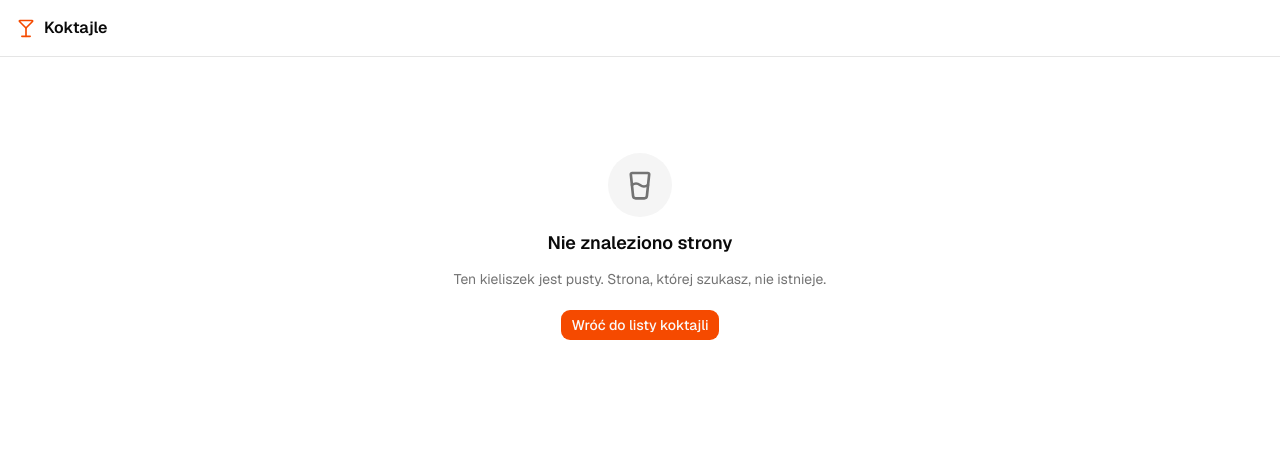
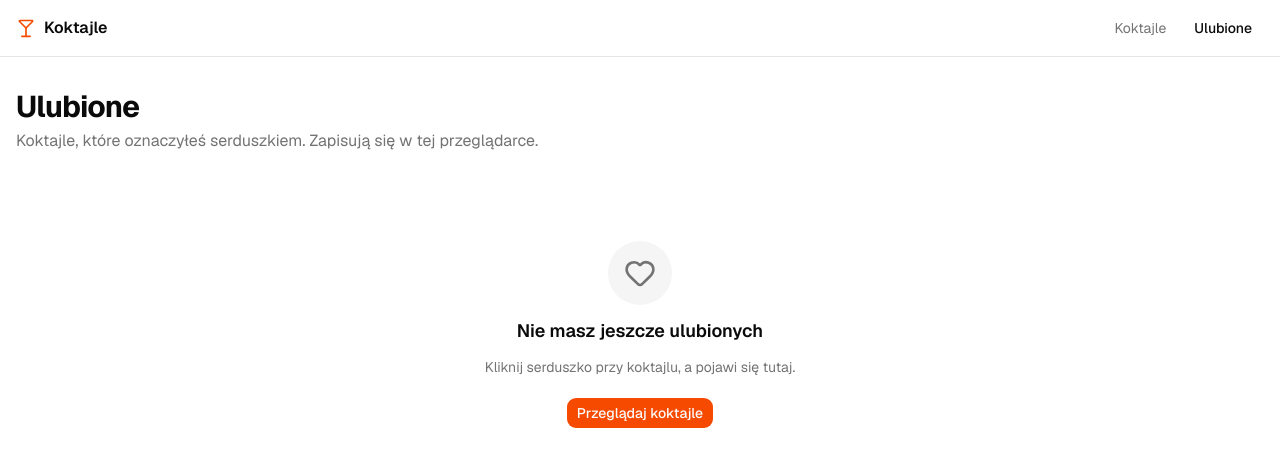
Before and after one commit to toxszym/solvro-rekrutacja-frontend, a Next.js app: page /favorites in a window 1280 px wide. Before the commit this address had no page. Shown: the top 466 px of the page. Built offline with nearby package versions, Linux system fonts and the light colour scheme.

Commit message:
feat: favorites saved in localStorage

```diff
--- a/src/app/cocktails/[id]/page.tsx
+++ b/src/app/cocktails/[id]/page.tsx
@@ -4,6 +4,7 @@ import { Badge } from "@/components/ui/badge";
 import { BackButton } from "@/features/cocktails/components/back-button";
 import { CocktailImage } from "@/features/cocktails/components/cocktail-image";
 import { IngredientList } from "@/features/cocktails/components/ingredient-list";
+import { FavoriteButton } from "@/features/favorites/favorite-button";
 import { getCachedCocktail, getCachedCocktailIds } from "@/features/cocktails/server";
 
 /** Przy buildzie generujemy stronę dla każdego koktajlu (potrzebne też do statycznego eksportu). */
@@ -63,6 +64,7 @@ export default async function CocktailPage({ params }: PageProps<"/cocktails/[id
             <h1 className="text-3xl font-bold tracking-tight sm:text-4xl">
               {cocktail.name}
             </h1>
+            <FavoriteButton cocktail={cocktail} variant="full" />
           </header>
 
           <section className="space-y-3">
--- /dev/null
+++ b/src/app/favorites/page.tsx
@@ -0,0 +1,20 @@
+import type { Metadata } from "next";
+import { FavoritesList } from "@/features/favorites/favorites-list";
+
+export const metadata: Metadata = {
+  title: "Ulubione",
+};
+
+export default function FavoritesPage() {
+  return (
+    <div className="space-y-6">
+      <div className="space-y-1">
+        <h1 className="text-3xl font-bold tracking-tight">Ulubione</h1>
+        <p className="text-muted-foreground">
+          Koktajle, które oznaczyłeś serduszkiem. Zapisują się w tej przeglądarce.
+        </p>
+      </div>
+      <FavoritesList />
+    </div>
+  );
+}
--- /dev/null
+++ b/src/components/main-nav.tsx
@@ -0,0 +1,50 @@
+"use client";
+
+import Link from "next/link";
+import { usePathname } from "next/navigation";
+import { useFavorites } from "@/features/favorites/use-favorites";
+import { cn } from "@/lib/utils";
+
+export function MainNav() {
+  const pathname = usePathname();
+  const { favorites } = useFavorites();
+
+  return (
+    <nav className="flex items-center gap-1 text-sm">
+      <NavLink href="/" active={pathname === "/"}>
+        Koktajle
+      </NavLink>
+      <NavLink href="/favorites" active={pathname === "/favorites"}>
+        Ulubione
+        {favorites.length > 0 && (
+          <span className="ml-1.5 rounded-full bg-primary px-1.5 py-0.5 text-xs leading-none text-primary-foreground tabular-nums">
+            {favorites.length}
+          </span>
+        )}
+      </NavLink>
+    </nav>
+  );
+}
+
+function NavLink({
+  href,
+  active,
+  children,
+}: {
+  href: string;
+  active: boolean;
+  children: React.ReactNode;
+}) {
+  return (
+    <Link
+      href={href}
+      aria-current={active ? "page" : undefined}
+      className={cn(
+        "flex items-center rounded-md px-3 py-1.5 transition-colors hover:bg-muted",
+        active ? "font-medium text-foreground" : "text-muted-foreground",
+      )}
+    >
+      {children}
+    </Link>
+  );
+}
--- a/src/components/site-header.tsx
+++ b/src/components/site-header.tsx
@@ -1,14 +1,16 @@
 import { MartiniIcon } from "lucide-react";
 import Link from "next/link";
+import { MainNav } from "./main-nav";
 
 export function SiteHeader() {
   return (
     <header className="sticky top-0 z-40 border-b bg-background/80 backdrop-blur">
-      <div className="container mx-auto flex h-14 items-center gap-4 px-4">
+      <div className="container mx-auto flex h-14 items-center justify-between gap-4 px-4">
         <Link href="/" className="flex items-center gap-2 font-semibold">
           <MartiniIcon className="size-5 text-primary" aria-hidden />
-          Koktajle
+          <span className="hidden sm:inline">Koktajle</span>
         </Link>
+        <MainNav />
       </div>
     </header>
   );
--- a/src/features/cocktails/components/cocktail-card.tsx
+++ b/src/features/cocktails/components/cocktail-card.tsx
@@ -1,14 +1,12 @@
 import Link from "next/link";
 import { Badge } from "@/components/ui/badge";
 import { Card, CardContent, CardDescription, CardTitle } from "@/components/ui/card";
-import type { Cocktail } from "../schemas";
+import { FavoriteButton } from "@/features/favorites/favorite-button";
+import type { FavoriteCocktail } from "@/features/favorites/favorites-store";
 import { CocktailImage } from "./cocktail-image";
 
 type CocktailCardProps = {
-  cocktail: Pick<
-    Cocktail,
-    "id" | "name" | "category" | "glass" | "imageUrl" | "alcoholic"
-  >;
+  cocktail: FavoriteCocktail;
   priority?: boolean;
 };
 
@@ -38,6 +36,9 @@ export function CocktailCard({ cocktail, priority }: CocktailCardProps) {
           Bezalkoholowy
         </Badge>
       )}
+
+      {/* z-10, żeby przycisk był nad linkiem rozciągniętym na całą kartę */}
+      <FavoriteButton cocktail={cocktail} className="absolute top-3 right-3 z-10" />
     </Card>
   );
 }
--- /dev/null
+++ b/src/features/favorites/favorite-button.tsx
@@ -0,0 +1,59 @@
+"use client";
+
+import { HeartIcon } from "lucide-react";
+import { Button } from "@/components/ui/button";
+import { cn } from "@/lib/utils";
+import type { FavoriteCocktail } from "./favorites-store";
+import { useFavorites } from "./use-favorites";
+
+type FavoriteButtonProps = {
+  cocktail: FavoriteCocktail;
+  /** `icon` – okrągły przycisk na karcie, `full` – przycisk z tekstem na stronie szczegółów. */
+  variant?: "icon" | "full";
+  className?: string;
+};
+
+export function FavoriteButton({
+  cocktail,
+  variant = "icon",
+  className,
+}: FavoriteButtonProps) {
+  const { isFavorite, toggleFavorite } = useFavorites();
+  const active = isFavorite(cocktail.id);
+  const label = active ? "Usuń z ulubionych" : "Dodaj do ulubionych";
+
+  const heart = (
+    <HeartIcon
+      className={cn("transition-colors", active && "fill-red-500 text-red-500")}
+      aria-hidden
+    />
+  );
+
+  if (variant === "full") {
+    return (
+      <Button
+        variant="outline"
+        onClick={() => toggleFavorite(cocktail)}
+        aria-pressed={active}
+        className={className}
+      >
+        {heart}
+        {active ? "W ulubionych" : "Dodaj do ulubionych"}
+      </Button>
+    );
+  }
+
+  return (
+    <Button
+      variant="secondary"
+      size="icon-lg"
+      onClick={() => toggleFavorite(cocktail)}
+      aria-pressed={active}
+      aria-label={label}
+      title={label}
+      className={cn("rounded-full bg-background/80 shadow-sm backdrop-blur", className)}
+    >
+      {heart}
+    </Button>
+  );
+}
--- /dev/null
+++ b/src/features/favorites/favorites-list.tsx
@@ -0,0 +1,47 @@
+"use client";
+
+import { HeartIcon } from "lucide-react";
+import Link from "next/link";
+import { StatusMessage } from "@/components/status-message";
+import { Button } from "@/components/ui/button";
+import { CocktailCard } from "@/features/cocktails/components/cocktail-card";
+import {
+  CocktailGrid,
+  CocktailGridSkeleton,
+} from "@/features/cocktails/components/cocktail-grid";
+import { useIsClient } from "@/hooks/use-is-client";
+import { useFavorites } from "./use-favorites";
+
+export function FavoritesList() {
+  const { favorites } = useFavorites();
+  const isClient = useIsClient();
+
+  if (!isClient) {
+    return <CocktailGridSkeleton count={4} />;
+  }
+
+  if (favorites.length === 0) {
+    return (
+      <StatusMessage
+        icon={HeartIcon}
+        title="Nie masz jeszcze ulubionych"
+        description="Kliknij serduszko przy koktajlu, a pojawi się tutaj."
+        action={
+          <Button asChild>
+            <Link href="/">Przeglądaj koktajle</Link>
+          </Button>
+        }
+      />
+    );
+  }
+
+  return (
+    <CocktailGrid>
+      {favorites.map((cocktail) => (
+        <li key={cocktail.id}>
+          <CocktailCard cocktail={cocktail} />
+        </li>
+      ))}
+    </CocktailGrid>
+  );
+}
--- /dev/null
+++ b/src/features/favorites/favorites-store.ts
@@ -0,0 +1,107 @@
+import { z } from "zod";
+import { cocktailSchema } from "@/features/cocktails/schemas";
+
+/**
+ * Prosty "store" ulubionych oparty o localStorage.
+ *
+ * Zapisujemy nie tylko ID, ale też podstawowe dane koktajlu (nazwa, zdjęcie...),
+ * żeby strona ulubionych działała od razu, bez zapytań do API, także offline.
+ *
+ * Store jest czytany przez useSyncExternalStore (patrz use-favorites.ts),
+ * więc nie potrzebujemy Contextu ani biblioteki do stanu.
+ */
+
+const STORAGE_KEY = "cocktails:favorites";
+
+export const favoriteCocktailSchema = cocktailSchema.pick({
+  id: true,
+  name: true,
+  category: true,
+  glass: true,
+  imageUrl: true,
+  alcoholic: true,
+});
+
+export type FavoriteCocktail = z.infer<typeof favoriteCocktailSchema>;
+
+const NO_FAVORITES: FavoriteCocktail[] = [];
+
+function readStorage(): string | null {
+  try {
+    return localStorage.getItem(STORAGE_KEY);
+  } catch {
+    // np. zablokowany dostęp do storage w trybie prywatnym
+    return null;
+  }
+}
+
+function parseFavorites(raw: string | null): FavoriteCocktail[] {
+  if (!raw) return NO_FAVORITES;
+
+  try {
+    const result = z.array(favoriteCocktailSchema).safeParse(JSON.parse(raw));
+    return result.success ? result.data : NO_FAVORITES;
+  } catch {
+    return NO_FAVORITES;
+  }
+}
+
+// useSyncExternalStore wymaga, żeby getSnapshot zwracał tę samą referencję,
+// dopóki dane się nie zmieniły. Dlatego pamiętamy ostatni odczyt.
+let lastRaw: string | null = null;
+let lastFavorites = NO_FAVORITES;
+
+export function getFavorites(): FavoriteCocktail[] {
+  const raw = readStorage();
+
+  if (raw !== lastRaw) {
+    lastRaw = raw;
+    lastFavorites = parseFavorites(raw);
+  }
+
+  return lastFavorites;
+}
+
+/** Na serwerze nie ma localStorage, więc zawsze zwracamy pustą listę. */
+export function getServerFavorites(): FavoriteCocktail[] {
+  return NO_FAVORITES;
+}
+
+const listeners = new Set<() => void>();
+
+export function subscribe(listener: () => void) {
+  listeners.add(listener);
+
+  // Zdarzenie "storage" przychodzi, gdy ulubione zmienią się w innej karcie.
+  function handleStorage(event: StorageEvent) {
+    if (event.key === STORAGE_KEY) listener();
+  }
+  window.addEventListener("storage", handleStorage);
+
+  return () => {
+    listeners.delete(listener);
+    window.removeEventListener("storage", handleStorage);
+  };
+}
+
+function saveFavorites(favorites: FavoriteCocktail[]) {
+  try {
+    localStorage.setItem(STORAGE_KEY, JSON.stringify(favorites));
+  } catch {
+    // brak miejsca albo zablokowany storage, nic więcej nie zrobimy
+  }
+
+  listeners.forEach((listener) => listener());
+}
+
+export function toggleFavorite(cocktail: FavoriteCocktail) {
+  const favorites = getFavorites();
+  const isFavorite = favorites.some((favorite) => favorite.id === cocktail.id);
+
+  if (isFavorite) {
+    saveFavorites(favorites.filter((favorite) => favorite.id !== cocktail.id));
+  } else {
+    // Wybieramy tylko potrzebne pola, nawet jeśli dostaliśmy cały obiekt z API.
+    saveFavorites([favoriteCocktailSchema.parse(cocktail), ...favorites]);
+  }
+}
--- /dev/null
+++ b/src/features/favorites/use-favorites.ts
@@ -0,0 +1,20 @@
+"use client";
+
+import { useCallback, useSyncExternalStore } from "react";
+import {
+  getFavorites,
+  getServerFavorites,
+  subscribe,
+  toggleFavorite,
+} from "./favorites-store";
+
+export function useFavorites() {
+  const favorites = useSyncExternalStore(subscribe, getFavorites, getServerFavorites);
+
+  const isFavorite = useCallback(
+    (id: number) => favorites.some((favorite) => favorite.id === id),
+    [favorites],
+  );
+
+  return { favorites, isFavorite, toggleFavorite };
+}
--- /dev/null
+++ b/src/hooks/use-is-client.ts
@@ -0,0 +1,18 @@
+import { useSyncExternalStore } from "react";
+
+function subscribe() {
+  return () => {};
+}
+
+/**
+ * `false` podczas renderu na serwerze i hydratacji, potem `true`.
+ * Przydaje się, gdy treść zależy od localStorage i nie chcemy
+ * pokazać mylącego stanu (np. "brak ulubionych") przed jego odczytem.
+ */
+export function useIsClient() {
+  return useSyncExternalStore(
+    subscribe,
+    () => true,
+    () => false,
+  );
+}
```
